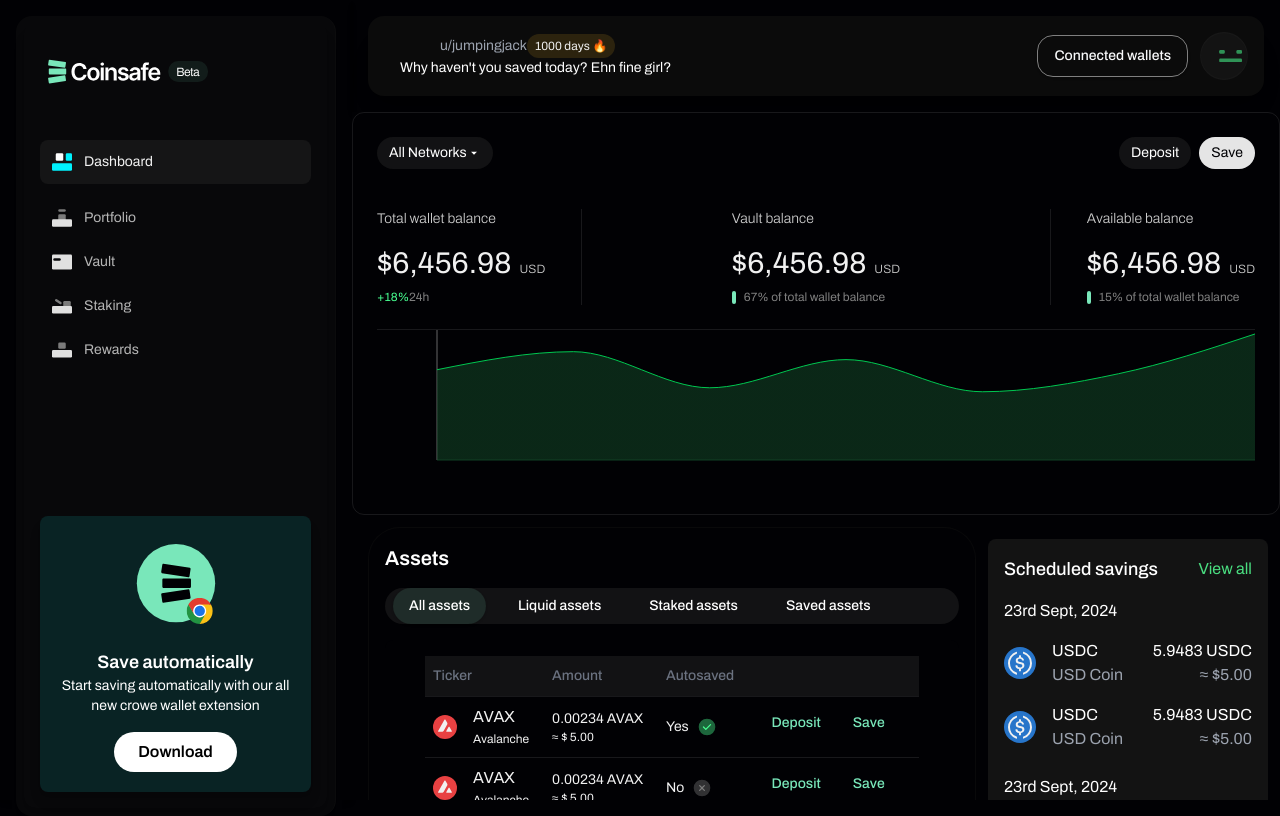
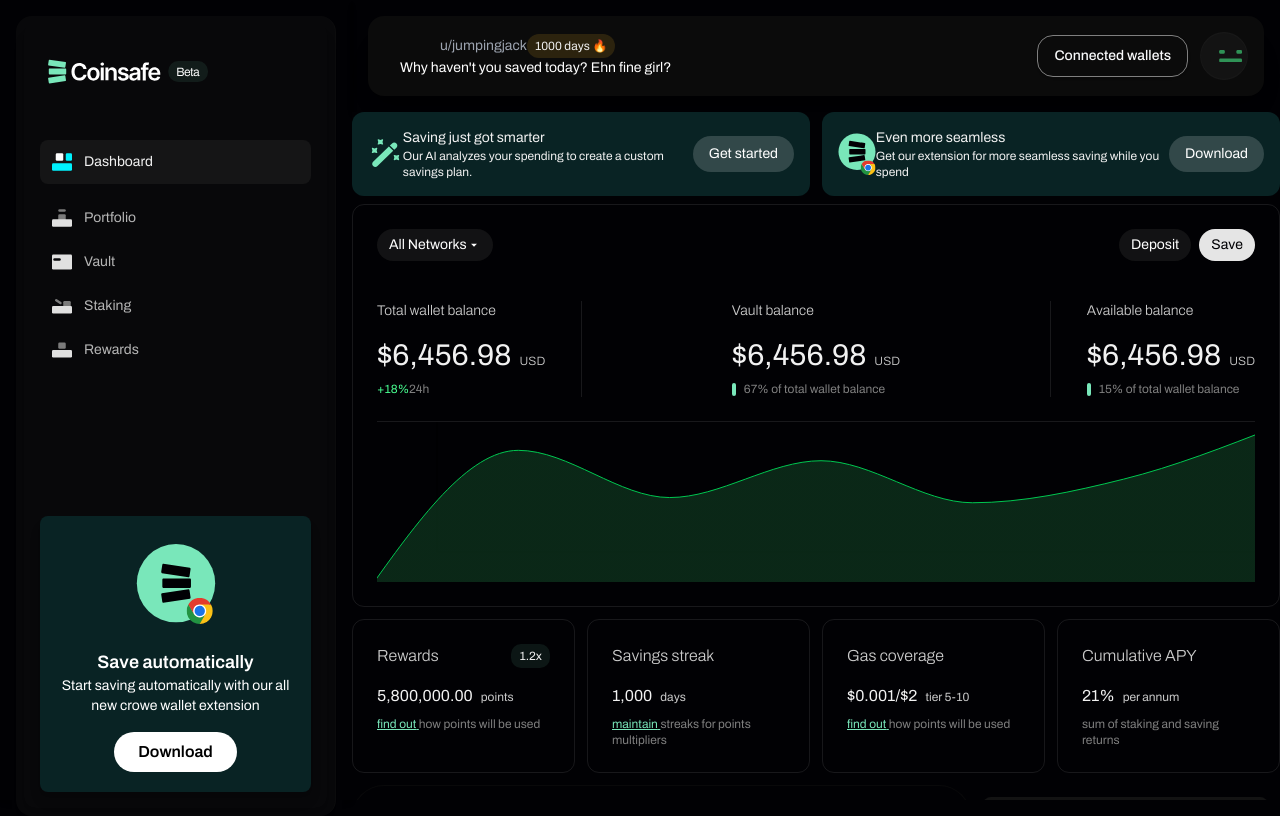
Before and after one commit to codequest07/CoinSafe, a React (Vite) app in the folder client/: page / in a window 1280 px wide. Built offline with nearby package versions, Linux system fonts and the light colour scheme.

Commit message:
add number metrics and card components

```diff
--- a/client/src/Pages/Home.tsx
+++ b/client/src/Pages/Home.tsx
@@ -1,13 +1,80 @@
 import AssetTable from "@/components/AssetTable";
+import Card from "@/components/Card";
+import CumulativeCard from "@/components/CumulativeCard";
+import GasCoverageCard from "@/components/GasCoverageCard";
+import SavingStreakCard from "@/components/SavingStreakCard";
 import ScheduledSavings from "@/components/ScheduledSavingsCard";
 import TrackingChart from "@/components/TrackingChart";
 
 const Home = () => {
   return (
     <main>
-      <div className="flex flex-col w-full sm:flex sm:space-x-4">
+      <div className="flex flex-col w-full sm:flex ">
+
+        <div className="grid grid-cols-2 gap-3 pb-2">
+          <div className="flex items-center justify-between bg-[#092324] rounded-[12px] p-4 text-[#F1F1F1]">
+            <div>
+              <img src="/assets/magicpen.svg" alt="safe ai" />
+            </div>
+            <div>
+              <div className="text-sm">Saving just got smarter</div>
+              {/* AI analyzes your spending to create a custom savings plan. */}
+              <div className="text-xs">Our AI analyzes your spending to create a custom savings plan.</div>
+            </div>
+            <div>
+              <button className="px-4 py-2 text-white bg-[#FFFFFF2B] text-sm text-nowrap rounded-[100px]">
+                Get started
+              </button>
+            </div>
+          </div>
+          <div className="flex items-center bg-[#092324] justify-between rounded-[12px] p-4 text-[#F1F1F1]">
+            <div>
+              <img src="/assets/extension.svg" alt="safe ai" />
+            </div>
+            <div>
+              <div className="text-sm">Even more seamless</div>
+              <div className="text-xs">Get our extension for more seamless saving while you spend</div>
+            </div>
+            <div>
+              <button className="px-4 py-2 text-white bg-[#FFFFFF2B] text-sm rounded-[100px]">Download</button>
+            </div>
+          </div>
+        </div>
+        {/* sm:space-x-4 */}
         <div className="">
           <TrackingChart />
+        </div>
+
+        <div className="flex gap-3 pt-3">
+          <Card
+            title="Rewards"
+            value={5800000}
+            unit="points"
+            badge="1.2x"
+            emphasize="find out"
+            text="how points will be used" />
+
+          <SavingStreakCard
+            title="Savings streak"
+            value={1000}
+            unit="days"
+            emphasize="maintain"
+            text="streaks for points multipliers" />
+
+          <GasCoverageCard
+            title="Gas coverage"
+            value={0.0005}
+            per={2}
+            unit="tier 5-10"
+
+            emphasize="find out"
+            text="how points will be used" />
+
+          <CumulativeCard
+            title="Cumulative APY"
+            value={21}
+            unit="per annum"
+            text="sum of staking and saving returns" />
         </div>
 
         <div className="flex py-3">
--- /dev/null
+++ b/client/src/components/Card.tsx
@@ -0,0 +1,53 @@
+import React from 'react';
+
+const Card = ({
+    title,
+    icon,
+    value,
+    unit,
+    badge,
+    emphasize,
+    text }:{
+        title: string,
+        icon?:any,
+        value: number,
+        unit: string,
+        badge?: string,
+        emphasize?: string,
+        text: string
+}) => {
+  return (
+    <div className='border-[1px] border-[#FFFFFF17] rounded-[12px] p-6 w-full'>
+        <div className='flex justify-between items-center pb-4'>
+            <div className='text-[#CACACA] font-light'>{title}</div>
+            <div>
+                {icon ?
+                    <div>{icon}</div>
+                :
+                    badge &&
+
+                            <div className='text-[#F1F1F1] rounded-[10px] bg-[#79E7BA17] px-2 py-1 text-xs'>
+                                {badge}
+                            </div>
+                }
+            </div>
+        </div>
+        <div>
+            <span className='text-[#F1F1F1] pr-2'>
+                {value.toLocaleString('en-US', { minimumFractionDigits: 2 })}
+            </span>
+            <span className='text-[#CACACA] text-xs'>{unit}</span>
+        </div>
+        <div>
+            <div className='pt-2'>
+                <p className='text-[#7F7F7F] text-xs'>
+                    <span className='text-[#79E7BA] underline'>{emphasize} </span>
+                    {text}
+                </p>
+            </div>
+        </div>
+    </div>
+  )
+}
+
+export default Card
--- /dev/null
+++ b/client/src/components/CumulativeCard.tsx
@@ -0,0 +1,53 @@
+import React from 'react';
+
+const CumulativeCard = ({
+    title,
+    icon,
+    value,
+    unit,
+    badge,
+    emphasize,
+    text }:{
+        title: string,
+        icon?:any,
+        value: number,
+        unit: string,
+        badge?: string,
+        emphasize?: string,
+        text: string
+}) => {
+  return (
+    <div className='border-[1px] border-[#FFFFFF17] rounded-[12px] p-6 w-full'>
+        <div className='flex justify-between items-center pb-4'>
+            <div className='text-[#CACACA] font-light'>{title}</div>
+            <div>
+                {icon ?
+                    <div>{icon}</div>
+                :
+                    badge &&
+
+                            <div className='text-[#F1F1F1] rounded-[10px] bg-[#79E7BA17] px-2 py-1 text-xs'>
+                                {badge}
+                            </div>
+                }
+            </div>
+        </div>
+        <div>
+            <span className='text-[#F1F1F1] pr-2'>
+                {value}%
+            </span>
+            <span className='text-[#CACACA] text-xs'>{unit}</span>
+        </div>
+        <div>
+            <div className='pt-2'>
+                <p className='text-[#7F7F7F] text-xs'>
+                    <span className='text-[#79E7BA] underline'>{emphasize} </span>
+                    {text}
+                </p>
+            </div>
+        </div>
+    </div>
+  )
+}
+
+export default CumulativeCard
--- /dev/null
+++ b/client/src/components/GasCoverageCard.tsx
@@ -0,0 +1,55 @@
+import React from 'react';
+
+const GasCoverageCard = ({
+    title,
+    icon,
+    value,
+    per,
+    unit,
+    badge,
+    emphasize,
+    text }:{
+        title: string,
+        icon?:any,
+        value: number,
+        per: number,
+        unit: string,
+        badge?: string,
+        emphasize?: string,
+        text: string
+}) => {
+  return (
+    <div className='border-[1px] border-[#FFFFFF17] rounded-[12px] p-6 w-full'>
+        <div className='flex justify-between items-center pb-4'>
+            <div className='text-[#CACACA] font-light'>{title}</div>
+            <div>
+                {icon ?
+                    <div>{icon}</div>
+                :
+                    badge &&
+
+                            <div className='text-[#F1F1F1] rounded-[10px] bg-[#79E7BA17] px-2 py-1 text-xs'>
+                                {badge}
+                            </div>
+                }
+            </div>
+        </div>
+        <div>
+            <span className='text-[#F1F1F1] pr-2'>
+                ${value.toLocaleString('en-US')}/${per}
+            </span>
+            <span className='text-[#CACACA] text-xs'>{unit}</span>
+        </div>
+        <div>
+            <div className='pt-2'>
+                <p className='text-[#7F7F7F] text-xs'>
+                    <span className='text-[#79E7BA] underline'>{emphasize} </span>
+                    {text}
+                </p>
+            </div>
+        </div>
+    </div>
+  )
+}
+
+export default GasCoverageCard
--- /dev/null
+++ b/client/src/components/SavingStreakCard.tsx
@@ -0,0 +1,53 @@
+import React from 'react';
+
+const SavingStreakCard = ({
+    title,
+    icon,
+    value,
+    unit,
+    badge,
+    emphasize,
+    text }:{
+        title: string,
+        icon?:any,
+        value: number,
+        unit: string,
+        badge?: string,
+        emphasize?: string,
+        text: string
+}) => {
+  return (
+    <div className='border-[1px] border-[#FFFFFF17] rounded-[12px] p-6 w-full'>
+        <div className='flex justify-between items-center pb-4'>
+            <div className='text-[#CACACA] font-light'>{title}</div>
+            <div>
+                {icon ?
+                    <div>{icon}</div>
+                :
+                    badge &&
+
+                            <div className='text-[#F1F1F1] rounded-[10px] bg-[#79E7BA17] px-2 py-1 text-xs'>
+                                {badge}
+                            </div>
+                }
+            </div>
+        </div>
+        <div>
+            <span className='text-[#F1F1F1] pr-2'>
+                {value.toLocaleString('en-US')}
+            </span>
+            <span className='text-[#CACACA] text-xs'>{unit}</span>
+        </div>
+        <div>
+            <div className='pt-2'>
+                <p className='text-[#7F7F7F] text-xs'>
+                    <span className='text-[#79E7BA] underline'>{emphasize} </span>
+                    {text}
+                </p>
+            </div>
+        </div>
+    </div>
+  )
+}
+
+export default SavingStreakCard
--- a/client/src/components/TrackingChart.tsx
+++ b/client/src/components/TrackingChart.tsx
@@ -26,7 +26,7 @@
     const data = [
         {
           date: '10/12/2024',
-          uv: 2500,
+          uv: 0,
           pv: 2400,
           amt: 2400,
         },
@@ -153,8 +153,9 @@
                         </linearGradient>
                     </defs>
                     {/* <CartesianGrid strokeDasharray="3 3" /> */}
-                    <XAxis dataKey="name" tick={false} axisLine={{ stroke: '#114124' }} padding={{ left: 0, right: 0 }} />
-                    <YAxis tick={false} padding={{ top: 0, bottom: 0 }} />
+                    {/* #114124 */}
+                    <XAxis dataKey="name" tick={false} axisLine={{ stroke: '#000000' }} padding={{ left: -70, right: -20 }} />
+                    <YAxis tick={false} padding={{ top: 0, bottom: -40 }} axisLine={{ stroke: '#000000' }} />
                     <Tooltip />
                     <Area type="monotone" dataKey="uv" stroke="#00C750" fill="url(#colorUv)" />
                 </AreaChart>
```
Also changed, not shown: client/public/assets/extension.svg (added), client/public/assets/magicpen.svg (added).
